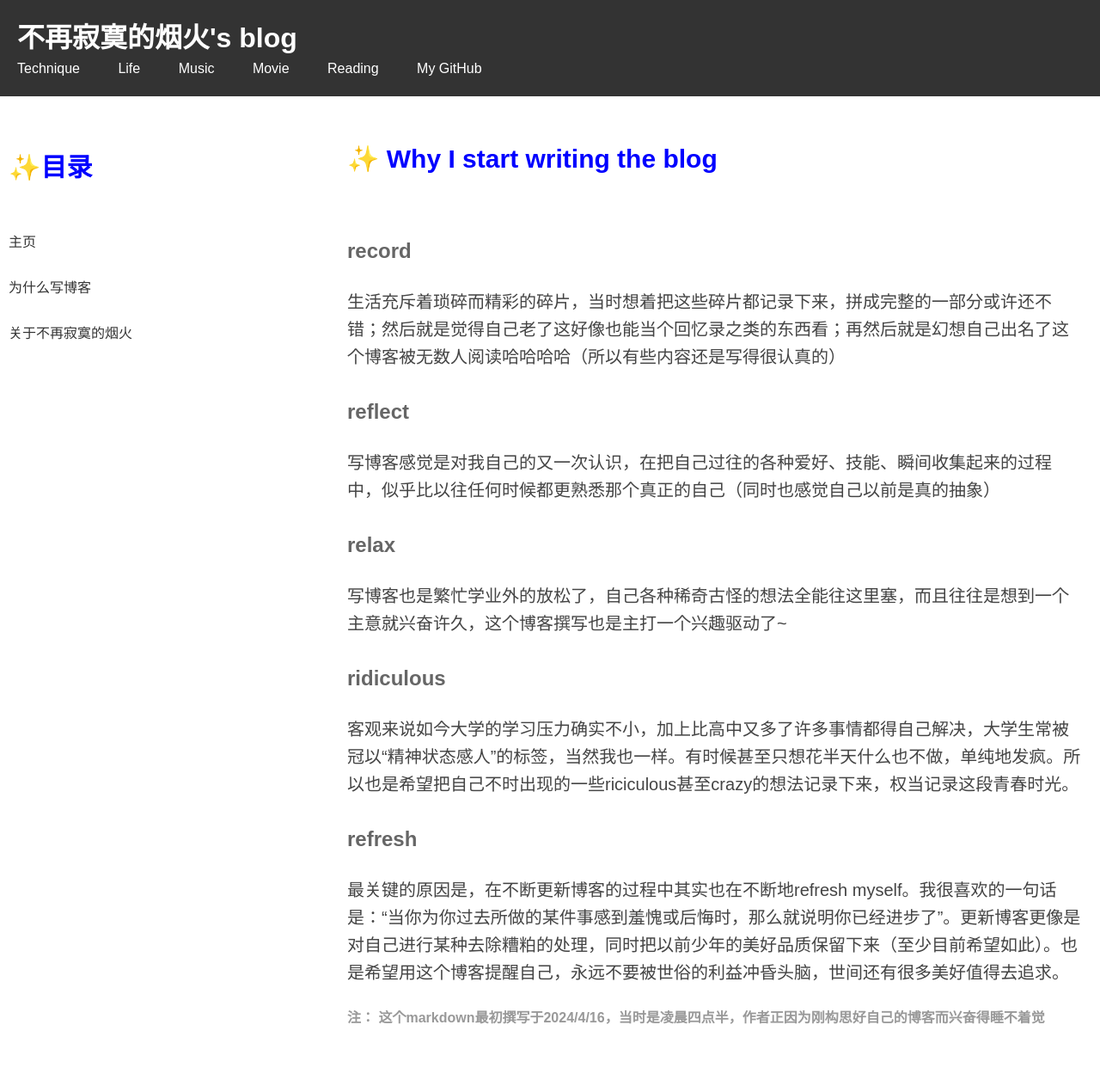
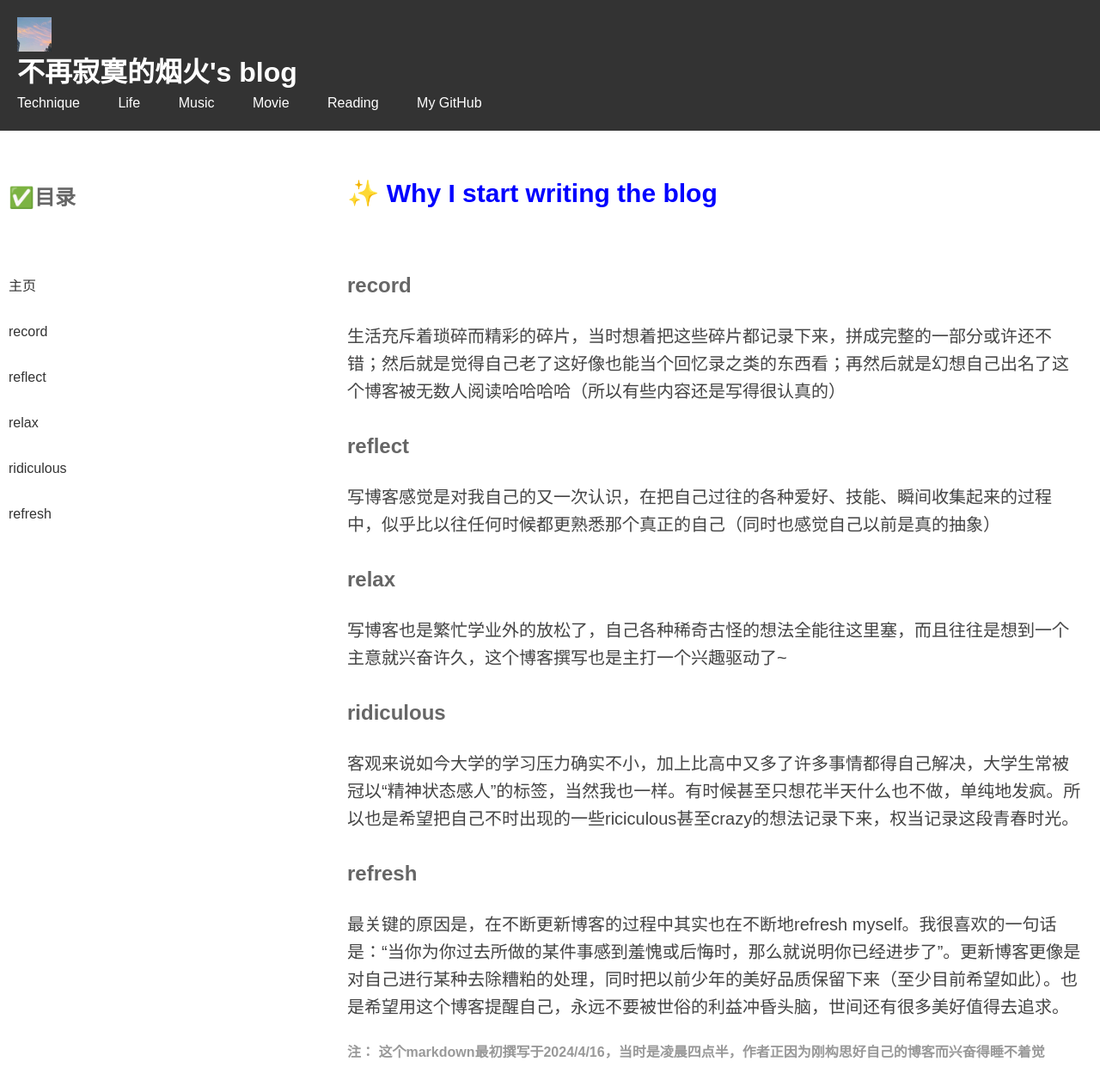
Before and after one commit to CS0729/myblog, a Jekyll site: the page built from _posts/2024-04-15-blogreason.md, in a window 1280 px wide. Shown: the whole page at 86% size. Built offline with Jekyll 4.4.1, drawn with Linux system fonts in a browser that asks for light colours; before the commit the page ends 1216 px from its top, so only the background shows below that.

Commit message:
“13”

```diff
--- a/_layouts/default.html
+++ b/_layouts/default.html
@@ -22,7 +22,7 @@
   </header>
   <aside>
     <div class="left-sidebar">
-        <h4>其它</h4>
+        <h4>🫠其它</h4>
         <br>
         <br>
         <ul>
@@ -39,7 +39,7 @@
     <aside>
       <!-- 这里是你的侧边栏区域 -->
       <div class="sidebar">
-          <h3>目录</h3>
+          <h3>✅目录</h3>
           <br>
           <br>
           <ul>
--- a/_layouts/post.html
+++ b/_layouts/post.html
@@ -4,10 +4,27 @@
     <meta name="viewport" content="width=device-width, initial-scale=1">
     <meta charset="utf-8">
     <link rel="stylesheet" href="{{ "/assets/css/customx.css" | relative_url }}">
+    <style>
+        .header-image {
+            display: inline-block;
+            vertical-align: top;
+            margin-right: 10px; /* 调整图片和标题之间的间距 */
+            height: 40px; /* 与标题的高度相匹配 */
+        }
+
+        /* 调整图片的大小 */
+        .header-image img {
+            height: 100%; /* 图片高度与父元素相同 */
+            width: auto; /* 图片宽度自动调整以保持纵横比 */
+        }
+    </style>
 </head>
 <body>
     <header>
         <!-- 这里是你的网站标题和导航栏 -->
+        <div class="header-image">
+            <img src="/assets/head.jpg" alt="no">
+        </div>
         <h1>不再寂寞的烟火's blog</h1>
         <nav>
             <ul>
@@ -22,15 +39,22 @@
     </header>
 
     <div class="left-sidebar">
-        <h2>✨目录</h2>
+        <h3>✅目录</h3>
         <br>
         <br>
         <ul>
             <li><a href="https://cs0729.github.io">主页</a></li>
             <br>
-            <li><a href="https://cs0729.github.io/2024/04/15/blogreason.html">为什么写博客</a></li>
+            <li><a href="#record">record</a></li>
             <br>
-            <li><a href="https://cs0729.github.io/2024/04/15/wechatname.html">关于不再寂寞的烟火</a></li>
+            <li><a href="#reflect">reflect</a></li>
+            <br>
+            <li><a href="#relax">relax</a></li>
+            <br>
+            <li><a href="#ridiculous">ridiculous</a></li>
+            <br>
+            <li><a href="#refresh">refresh</a></li>
+            <br>
         </ul>
     </div>
 
```
Also changed, not shown: _posts/2024-04-15-blogreason.md (+1 -1 lines), assets/head.jpg (added).
